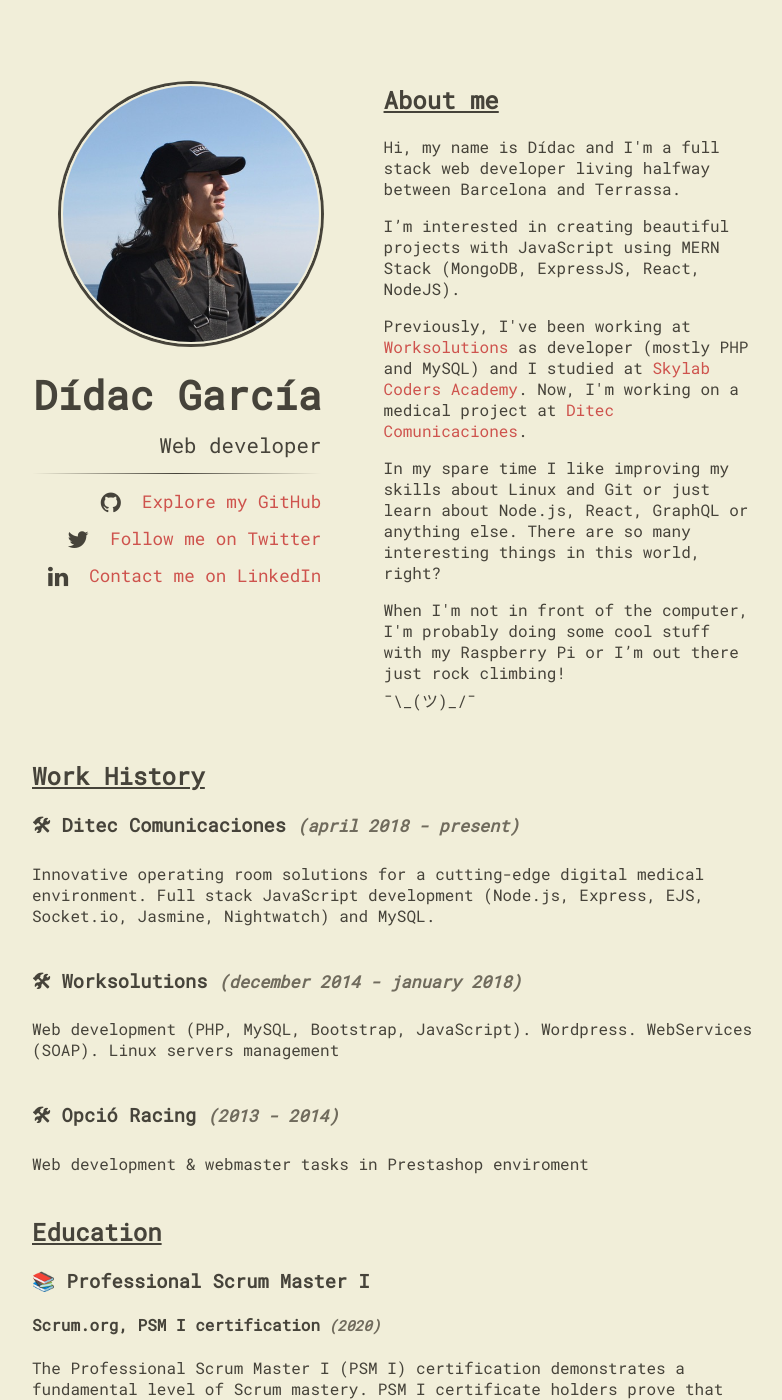
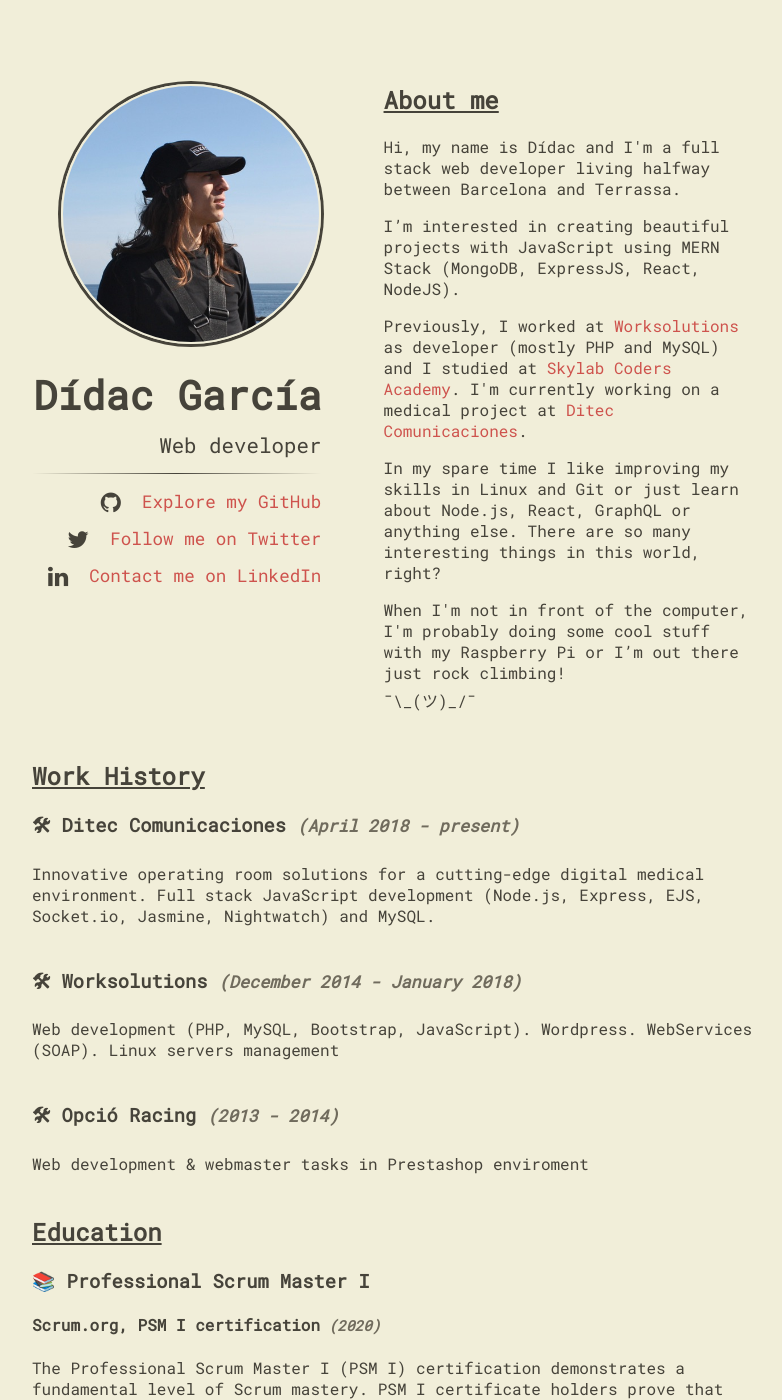
Before and after one commit to didaquis/didaquis, a Jekyll site: the page built from index.html, in a window 1280 px wide and 1400 px high. Shown: the whole window, without its empty margins (246-1028 px from the left). Built offline with Jekyll 4.4.1, drawn with Linux system fonts in a browser that asks for light colours; some of the changed text lies outside the part shown.

Commit message:
Content has been updated

```diff
--- a/_includes/education.html
+++ b/_includes/education.html
@@ -2,7 +2,7 @@
 <article>
 	<h3>📚 Professional Scrum Master I</h3>
 	<h4>Scrum.org, PSM I certification<span> (2020)</span></h4>
-	<p>The Professional Scrum Master I (PSM I) certification demonstrates a fundamental level of Scrum mastery. PSM I certificate holders prove that they understand Scrum as described in the Scrum Guide and how to apply Scrum in Scrum Teams.</p>
+	<p>The Professional Scrum Master I (PSM I) certification demonstrates a fundamental level of Scrum mastery. PSM I certificate holders prove that they understand Scrum as described in the Scrum Guide and how to apply it in Scrum Teams.</p>
 </article>
 <article>
 	<h3>📚 Full-Stack Web Development Bootcamp</h3>
--- a/_includes/main-content.html
+++ b/_includes/main-content.html
@@ -1,6 +1,6 @@
 <h2>About me</h2>
 <p>Hi, my name is Dídac and I'm a full stack web developer living halfway between Barcelona and Terrassa.</p>
 <p>I’m interested in creating beautiful projects with JavaScript using MERN Stack (MongoDB, ExpressJS, React, NodeJS).</p>
-<p>Previously, I've been working at <a href="https://worksolutions.es" target="_blank" title="Worksolutions">Worksolutions</a> as developer (mostly PHP and MySQL) and I studied at <a href="http://www.skylabcoders.com/es" target="_blank" title="Skylab Coders Academy">Skylab Coders Academy</a>. Now, I'm working on a medical project at <a href="http://ditec.es/es/" target="_blank" title="Ditec Comunicaciones">Ditec Comunicaciones</a>.</p>
-<p>In my spare time I like improving my skills about Linux and Git or just learn about Node.js, React, GraphQL or anything else. There are so many interesting things in this world, right?</p>
+<p>Previously, I worked at <a href="https://worksolutions.es" target="_blank" title="Worksolutions">Worksolutions</a> as developer (mostly PHP and MySQL) and I studied at <a href="http://www.skylabcoders.com/es" target="_blank" title="Skylab Coders Academy">Skylab Coders Academy</a>. I'm currently working on a medical project at <a href="http://ditec.es/es/" target="_blank" title="Ditec Comunicaciones">Ditec Comunicaciones</a>.</p>
+<p>In my spare time I like improving my skills in Linux and Git or just learn about Node.js, React, GraphQL or anything else. There are so many interesting things in this world, right?</p>
 <p>When I'm not in front of the computer, I'm probably doing some cool stuff with my Raspberry Pi or I’m out there just rock climbing!<br><span style="white-space: nowrap; line-height: 220%;">¯\_(ツ)_/¯</span></p>
--- a/_includes/work-history.html
+++ b/_includes/work-history.html
@@ -1,10 +1,10 @@
 <h2>Work History</h2>
 <article>
-	<h3>🛠 Ditec Comunicaciones <span>(april 2018 - present)</span></h3>
+	<h3>🛠 Ditec Comunicaciones <span>(April 2018 - present)</span></h3>
 	<p>Innovative operating room solutions for a cutting-edge digital medical environment. Full stack JavaScript development (Node.js, Express, EJS, Socket.io, Jasmine, Nightwatch) and MySQL.</p>
 </article>
 <article>
-	<h3>🛠 Worksolutions <span>(december 2014 - january 2018)</span></h3>
+	<h3>🛠 Worksolutions <span>(December 2014 - January 2018)</span></h3>
 	<p>Web development (PHP, MySQL, Bootstrap, JavaScript). Wordpress. WebServices (SOAP). Linux servers management</p>
 </article>
 <article>
```
